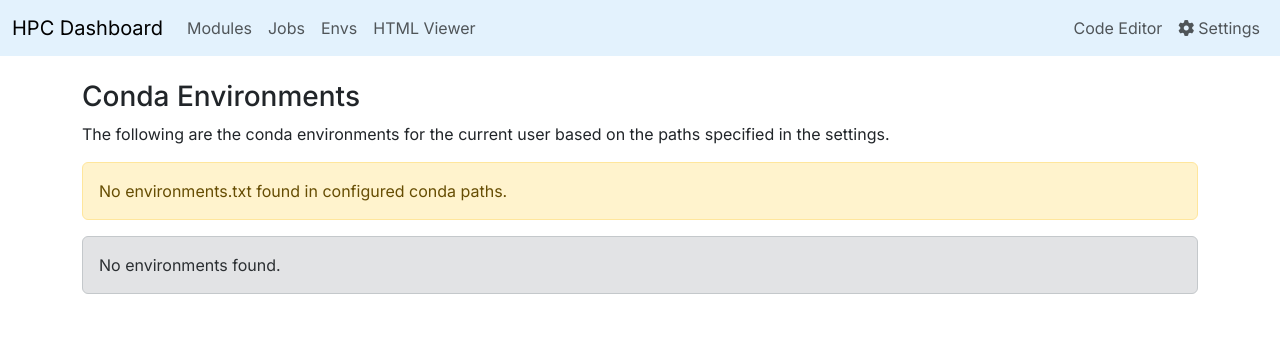
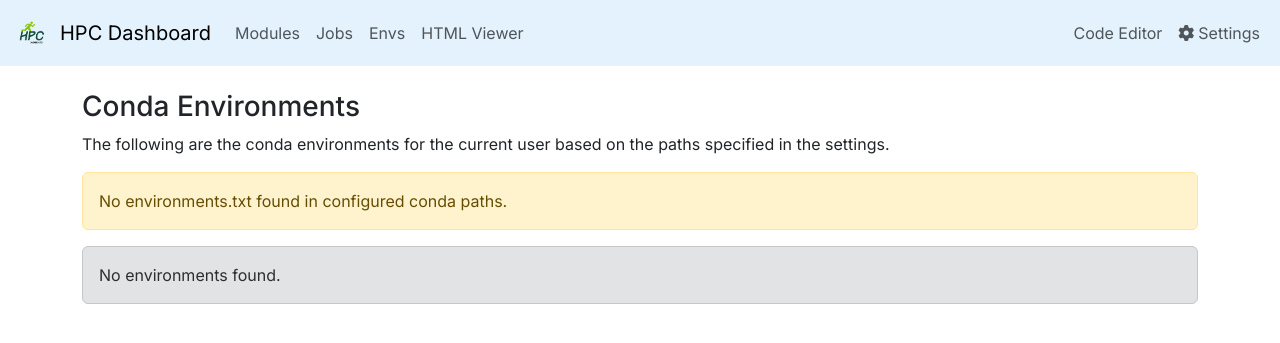
Before and after one commit to sdhutchins/ood-hpc-dash, a Flask app: page /envs/ in a window 1280 px wide. Shown: the top 343 px of the page. Run offline with Flask 3, Linux system fonts and the light colour scheme; some libraries are stand-ins or nearby versions.

Commit message:
Add logo.

```diff
--- a/manifest.yml
+++ b/manifest.yml
@@ -3,3 +3,4 @@ name: HPC Dashboard
 category: Interactive Apps
 description: |-
   HPC Dashboard for the Cheaha HPC.
+icon: logo.png
--- a/templates/base.html
+++ b/templates/base.html
@@ -19,7 +19,10 @@
 <body>
   <nav class="navbar navbar-expand-lg" style="background-color: {{ navbar_color or '#e3f2fd' }}" data-bs-theme="light">
     <div class="container-fluid">
-      <a class="navbar-brand" href="{{ url_for('index') }}">HPC Dashboard</a>
+      <a class="navbar-brand d-flex align-items-center" href="{{ url_for('index') }}">
+        <img src="{{ url_for('static', filename='logo.png') }}" alt="HPC Dashboard" height="40" class="me-2" style="max-height: 40px;">
+        <span>HPC Dashboard</span>
+      </a>
       <button class="navbar-toggler" type="button" data-bs-toggle="collapse" data-bs-target="#navbarNav" aria-controls="navbarNav" aria-expanded="false" aria-label="Toggle navigation">
         <span class="navbar-toggler-icon"></span>
       </button>
```
Also changed, not shown: logo.png (added), static/logo.png (added).
